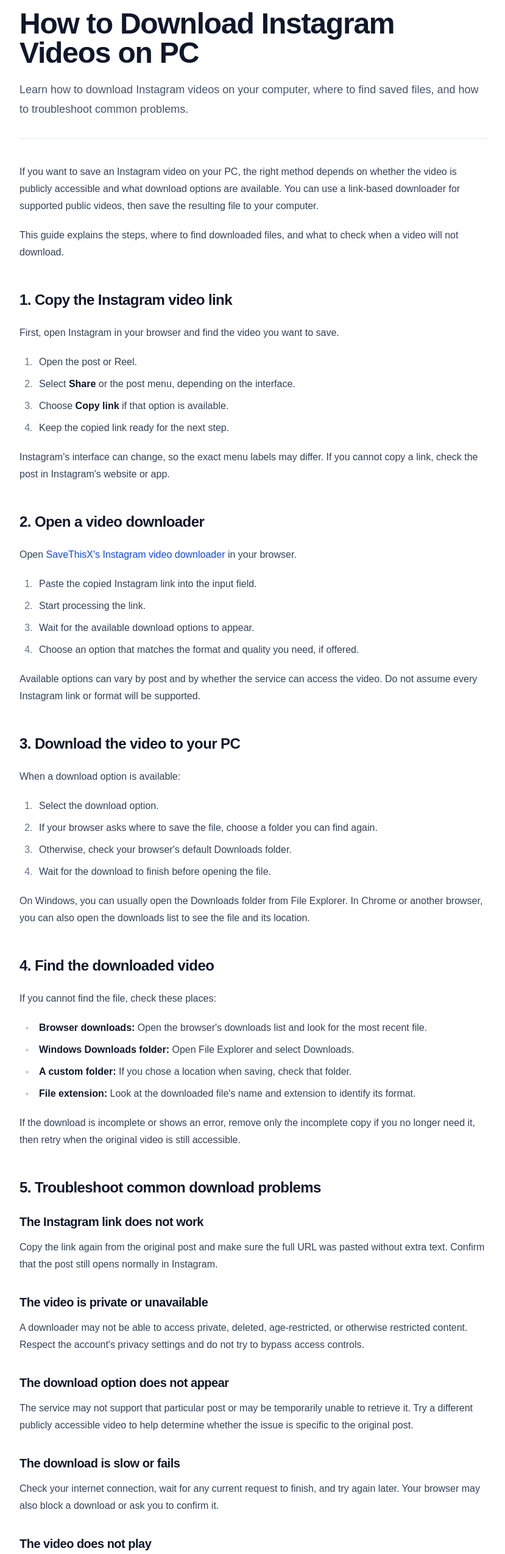
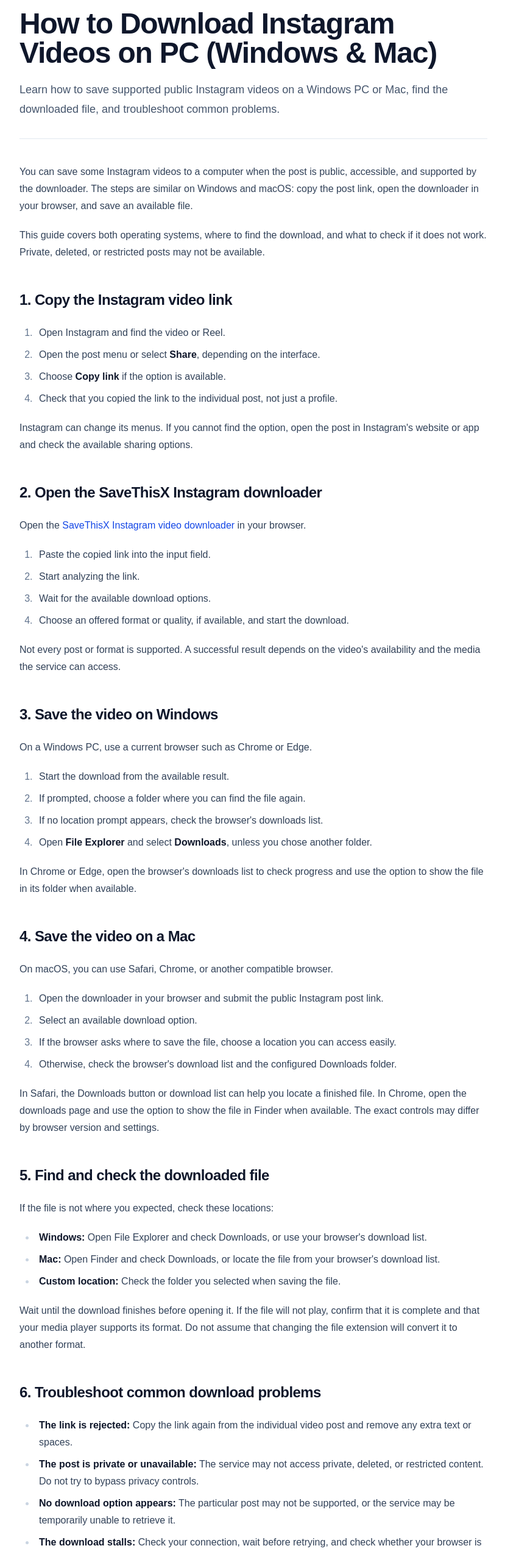
Before and after one commit to agentdesk3/savethix.blog, a Next.js app: page /blog/how-to-download-instagram-videos-pc in a window 1280 px wide. Shown: the part 145-2694 px from the top of the page at 61% size, without its empty margins (224-1053 px from the left). Built offline with nearby package versions, Linux system fonts and the light colour scheme.

Commit message:
content(blog): improve Instagram PC and Mac guide

```diff
--- a/src/app/blog/how-to-download-instagram-videos-pc/page.tsx
+++ b/src/app/blog/how-to-download-instagram-videos-pc/page.tsx
@@ -3,18 +3,18 @@
 import Article from "@/content/blog/how-to-download-instagram-videos-pc.mdx";
 
 export const metadata: Metadata = {
-  title: "How to Download Instagram Videos on PC",
+  title: "How to Download Instagram Videos on PC (Windows & Mac)",
   description:
-    "Learn how to download supported Instagram videos on your PC, find saved files, and troubleshoot common download problems.",
+    "Learn how to save supported public Instagram videos on Windows or Mac, find downloaded files, and troubleshoot common issues.",
   alternates: {
     canonical:
       "https://blog.savethisx.net/blog/how-to-download-instagram-videos-pc/",
   },
   openGraph: {
     type: "article",
-    title: "How to Download Instagram Videos on PC",
+    title: "How to Download Instagram Videos on PC (Windows & Mac)",
     description:
-      "A practical guide to saving accessible Instagram videos on a computer and fixing common download issues.",
+      "A practical Windows and Mac guide to saving accessible Instagram videos and finding downloads in your browser.",
     url: "https://blog.savethisx.net/blog/how-to-download-instagram-videos-pc/",
   },
 };
@@ -35,11 +35,12 @@
             Instagram Guides
           </p>
           <h1 className="mt-3 text-4xl font-bold tracking-tight sm:text-5xl">
-            How to Download Instagram Videos on PC
+            How to Download Instagram Videos on PC (Windows &amp; Mac)
           </h1>
           <p className="mt-5 text-lg leading-8 text-slate-600">
-            Learn how to download Instagram videos on your computer, where to
-            find saved files, and how to troubleshoot common problems.
+            Learn how to save supported public Instagram videos on a Windows
+            PC or Mac, find the downloaded file, and troubleshoot common
+            problems.
           </p>
         </header>
 
--- a/src/content/blog/how-to-download-instagram-videos-pc.mdx
+++ b/src/content/blog/how-to-download-instagram-videos-pc.mdx
@@ -1,105 +1,99 @@
-If you want to save an Instagram video on your PC, the right method depends on whether the video is publicly accessible and what download options are available. You can use a link-based downloader for supported public videos, then save the resulting file to your computer.
+You can save some Instagram videos to a computer when the post is public, accessible, and supported by the downloader. The steps are similar on Windows and macOS: copy the post link, open the downloader in your browser, and save an available file.
 
-This guide explains the steps, where to find downloaded files, and what to check when a video will not download.
+This guide covers both operating systems, where to find the download, and what to check if it does not work. Private, deleted, or restricted posts may not be available.
 
 ## 1. Copy the Instagram video link
 
-First, open Instagram in your browser and find the video you want to save.
+1. Open Instagram and find the video or Reel.
+2. Open the post menu or select **Share**, depending on the interface.
+3. Choose **Copy link** if the option is available.
+4. Check that you copied the link to the individual post, not just a profile.
 
-1. Open the post or Reel.
-2. Select **Share** or the post menu, depending on the interface.
-3. Choose **Copy link** if that option is available.
-4. Keep the copied link ready for the next step.
+Instagram can change its menus. If you cannot find the option, open the post in Instagram's website or app and check the available sharing options.
 
-Instagram's interface can change, so the exact menu labels may differ. If you cannot copy a link, check the post in Instagram's website or app.
+## 2. Open the SaveThisX Instagram downloader
 
-## 2. Open a video downloader
+Open the [SaveThisX Instagram video downloader](https://savethisx.net/instagram-video-downloader/) in your browser.
 
-Open [SaveThisX's Instagram video downloader](https://savethisx.net/instagram-video-downloader/) in your browser.
+1. Paste the copied link into the input field.
+2. Start analyzing the link.
+3. Wait for the available download options.
+4. Choose an offered format or quality, if available, and start the download.
 
-1. Paste the copied Instagram link into the input field.
-2. Start processing the link.
-3. Wait for the available download options to appear.
-4. Choose an option that matches the format and quality you need, if offered.
+Not every post or format is supported. A successful result depends on the video's availability and the media the service can access.
 
-Available options can vary by post and by whether the service can access the video. Do not assume every Instagram link or format will be supported.
+## 3. Save the video on Windows
 
-## 3. Download the video to your PC
+On a Windows PC, use a current browser such as Chrome or Edge.
 
-When a download option is available:
+1. Start the download from the available result.
+2. If prompted, choose a folder where you can find the file again.
+3. If no location prompt appears, check the browser's downloads list.
+4. Open **File Explorer** and select **Downloads**, unless you chose another folder.
 
-1. Select the download option.
-2. If your browser asks where to save the file, choose a folder you can find again.
-3. Otherwise, check your browser's default Downloads folder.
-4. Wait for the download to finish before opening the file.
+In Chrome or Edge, open the browser's downloads list to check progress and use the option to show the file in its folder when available.
 
-On Windows, you can usually open the Downloads folder from File Explorer. In Chrome or another browser, you can also open the downloads list to see the file and its location.
+## 4. Save the video on a Mac
 
-## 4. Find the downloaded video
+On macOS, you can use Safari, Chrome, or another compatible browser.
 
-If you cannot find the file, check these places:
+1. Open the downloader in your browser and submit the public Instagram post link.
+2. Select an available download option.
+3. If the browser asks where to save the file, choose a location you can access easily.
+4. Otherwise, check the browser's download list and the configured Downloads folder.
 
-- **Browser downloads:** Open the browser's downloads list and look for the most recent file.
-- **Windows Downloads folder:** Open File Explorer and select Downloads.
-- **A custom folder:** If you chose a location when saving, check that folder.
-- **File extension:** Look at the downloaded file's name and extension to identify its format.
+In Safari, the Downloads button or download list can help you locate a finished file. In Chrome, open the downloads page and use the option to show the file in Finder when available. The exact controls may differ by browser version and settings.
 
-If the download is incomplete or shows an error, remove only the incomplete copy if you no longer need it, then retry when the original video is still accessible.
+## 5. Find and check the downloaded file
 
-## 5. Troubleshoot common download problems
+If the file is not where you expected, check these locations:
 
-### The Instagram link does not work
+- **Windows:** Open File Explorer and check Downloads, or use your browser's download list.
+- **Mac:** Open Finder and check Downloads, or locate the file from your browser's download list.
+- **Custom location:** Check the folder you selected when saving the file.
 
-Copy the link again from the original post and make sure the full URL was pasted without extra text. Confirm that the post still opens normally in Instagram.
+Wait until the download finishes before opening it. If the file will not play, confirm that it is complete and that your media player supports its format. Do not assume that changing the file extension will convert it to another format.
 
-### The video is private or unavailable
+## 6. Troubleshoot common download problems
 
-A downloader may not be able to access private, deleted, age-restricted, or otherwise restricted content. Respect the account's privacy settings and do not try to bypass access controls.
+- **The link is rejected:** Copy the link again from the individual video post and remove any extra text or spaces.
+- **The post is private or unavailable:** The service may not access private, deleted, or restricted content. Do not try to bypass privacy controls.
+- **No download option appears:** The particular post may not be supported, or the service may be temporarily unable to retrieve it.
+- **The download stalls:** Check your connection, wait before retrying, and check whether your browser is asking for permission to download the file.
+- **The file is missing:** Open the browser's download list and check the destination folder.
 
-### The download option does not appear
+For more detailed checks, read our guide to [fixing Instagram video download problems](/blog/instagram-video-download-not-working/).
 
-The service may not support that particular post or may be temporarily unable to retrieve it. Try a different publicly accessible video to help determine whether the issue is specific to the original post.
+## 7. Can you download Instagram Reels on a computer?
 
-### The download is slow or fails
-
-Check your internet connection, wait for any current request to finish, and try again later. Your browser may also block a download or ask you to confirm it.
-
-### The video does not play
-
-Check that the download finished and that your media player supports the file's format. If the file is incomplete, try downloading it again when the source remains available.
-
-## 6. Can you download Instagram Reels on a PC?
-
-Supported, publicly accessible Reels may be downloadable using a link-based tool. The available result depends on the Reel and the service's ability to access it.
-
-For step-by-step instructions focused specifically on Reels, read our guide on [how to download Instagram Reels](/blog/how-to-download-instagram-reels/).
+Some publicly accessible Reels may be downloadable if the service supports them. Results can vary by post. For Reel-specific steps, read [how to download Instagram Reels](/blog/how-to-download-instagram-reels/).
 
 ## Frequently asked questions
 
-### Can I download Instagram videos directly to Windows?
+### Can I download Instagram videos on both Windows and Mac?
 
-If a supported download is available, you can save the file through your browser to your PC. The exact steps depend on the browser and the options provided.
+You can try a browser-based downloader on either system for supported public posts. Available results depend on the post and the service's ability to access its media.
 
-### Where are Instagram videos saved on my computer?
+### Where are Instagram videos saved on a computer?
 
-They are usually saved in your browser's Downloads folder unless you selected another location. Check your browser's downloads list if you cannot find the file.
+Files usually go to your browser's configured Downloads folder unless you select a different destination. Check the browser's download list if you cannot find the file.
 
-### Can I download a video from a private Instagram account?
+### Do I need to install software?
 
-This guide is for content you are authorized to access. A link-based downloader may not be able to retrieve private content, and you should not attempt to bypass privacy restrictions.
+SaveThisX is accessed through a browser, so you do not need to install a separate downloader app to use the website.
 
-### Why does one Instagram video work but another fails?
+### Can I download a video from a private account?
 
-Posts may differ in availability, privacy settings, restrictions, and how a service can access their media. A successful download of one post does not guarantee every link will work.
+This guide covers content you are authorized to access. A link-based downloader may not retrieve private or restricted posts, and you should not attempt to bypass those restrictions.
 
 ### Can I repost a downloaded Instagram video?
 
-Downloading a video does not grant permission to republish it. Get permission from the rights holder and follow applicable copyright law and platform rules.
+Downloading does not give you permission to republish someone else's work. Get permission from the rights holder and follow applicable copyright law and platform rules.
 
-## Try SaveThisX
+## Try the Instagram video downloader
 
-If the Instagram video is publicly accessible and supported, try the [SaveThisX Instagram video downloader](https://savethisx.net/instagram-video-downloader/). Paste the post link and review the options available for that video.
+If the post is public, accessible, and supported, try the [SaveThisX Instagram video downloader](https://savethisx.net/instagram-video-downloader/). Paste the individual post link and review the options that are actually available.
 
-For more help with Reels, see [How to Download Instagram Reels](/blog/how-to-download-instagram-reels/).
+For related help, see [how to download Instagram Reels](/blog/how-to-download-instagram-reels/) and [Instagram video download troubleshooting](/blog/instagram-video-download-not-working/).
 
 Respect creators' rights and only download or reuse content when you have permission.
```
